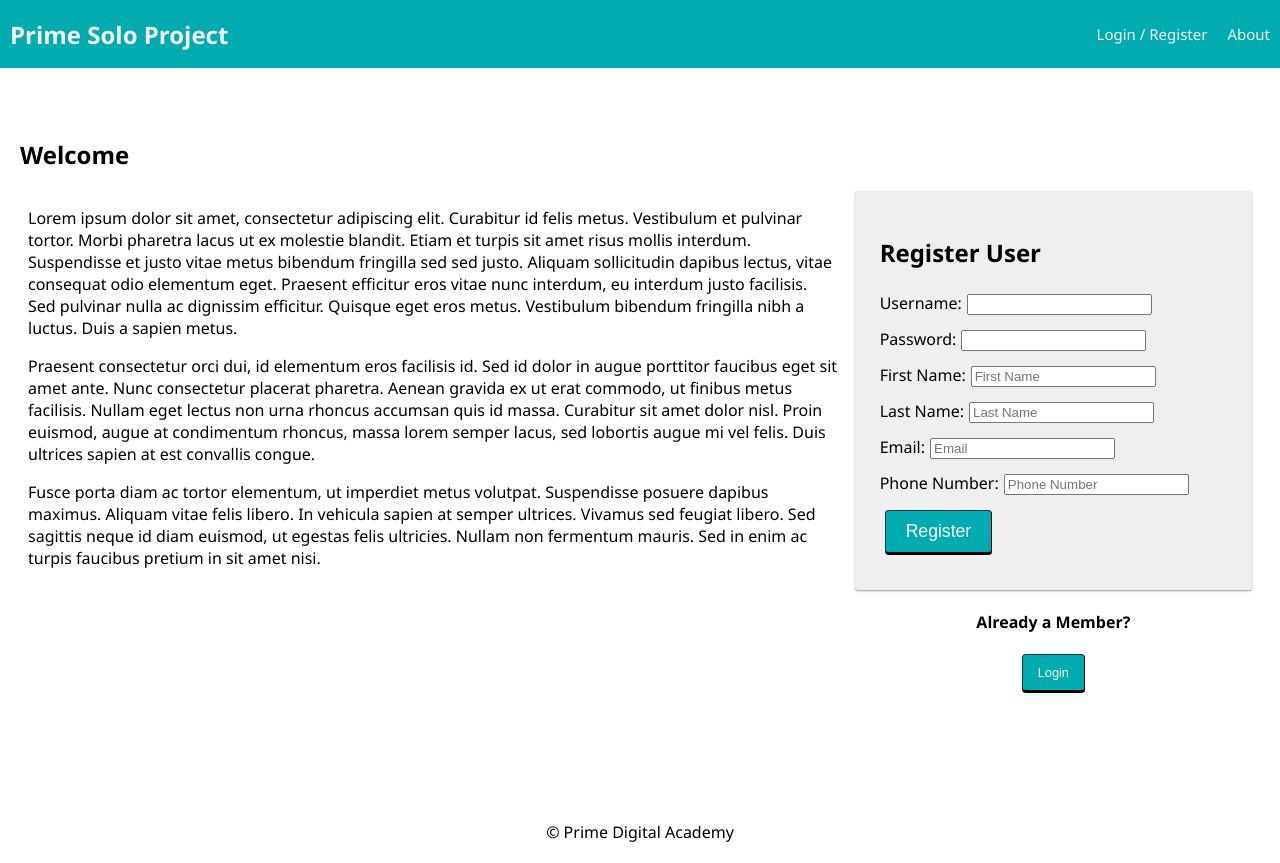
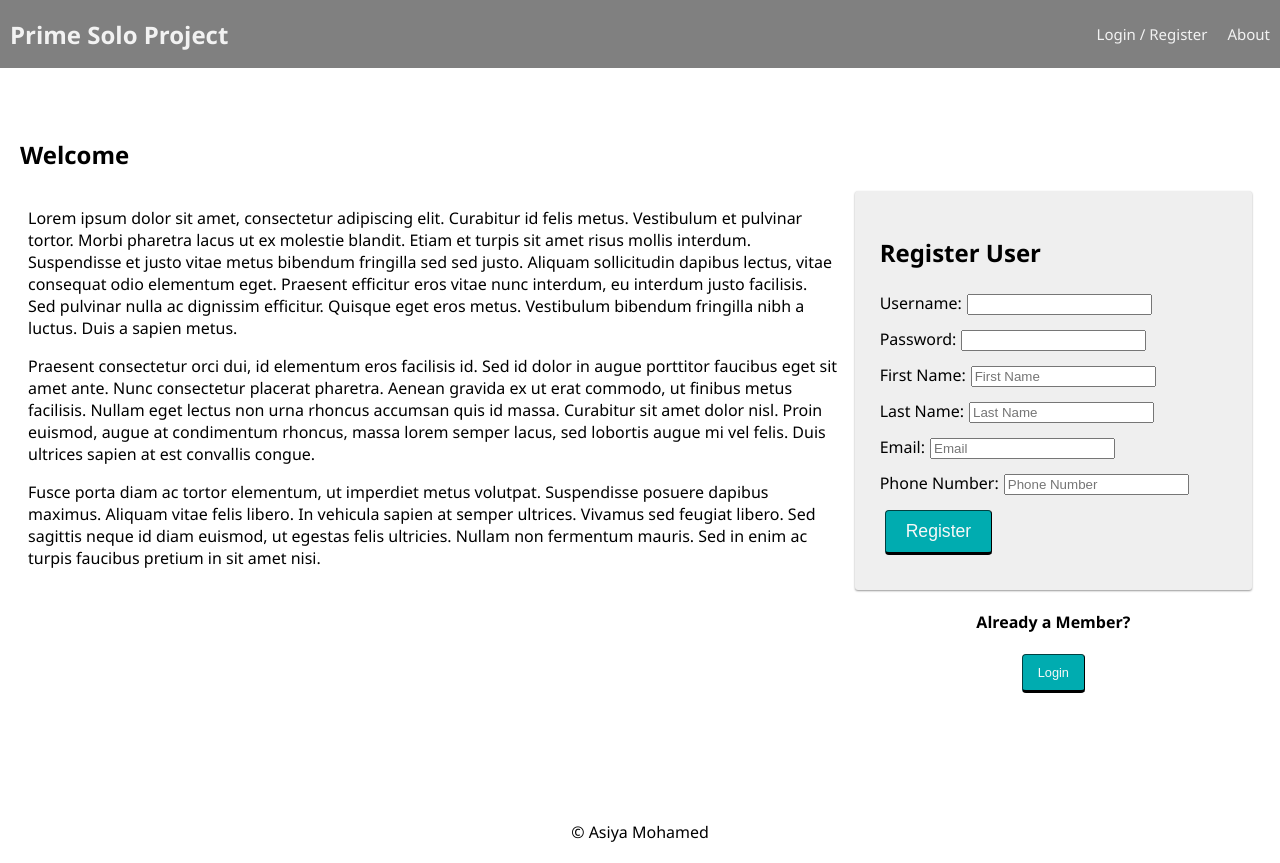
Before and after one commit to asiyamoh/solo-project, a React (Create React App) app: page /user#/home in a window 1280 px wide. Built offline with nearby package versions, Linux system fonts and the light colour scheme; no server answers.

Commit message:
did some styling

```diff
--- a/src/components/Footer/Footer.jsx
+++ b/src/components/Footer/Footer.jsx
@@ -7,7 +7,7 @@ import './Footer.css';
 // or even care what the redux state is, so it doesn't need 'connect()'
 
 function Footer() {
-  return <footer>&copy; Prime Digital Academy</footer>;
+  return <footer>&copy; Asiya Mohamed</footer>;
 }
 
 export default Footer;
--- a/src/components/Nav/Nav.css
+++ b/src/components/Nav/Nav.css
@@ -5,7 +5,7 @@
   align-items: center;
 
   margin: 0 0 30px;
-  background-color: #00acb0;
+  background-color: gray;
   overflow: hidden;
 }
 
@@ -24,7 +24,7 @@
 .navLink {
   display: inline-block;
   color: #f2f2f2;
-  background-color: #00acb0;
+  background-color: gray;
   text-align: center;
   padding: 24px 10px;
   text-decoration: none;
--- a/src/components/ResultOfTheSearch/ResultOfTheSearch.jsx
+++ b/src/components/ResultOfTheSearch/ResultOfTheSearch.jsx
@@ -43,7 +43,7 @@ function ResultOfTheSearch() {
     left: "50%",
     transform: "translate(-50%, -50%)",
     width: 400,
-    bgcolor: "background.paper",
+    bgcolor: "grey",
     border: "2px solid #000",
     boxShadow: 24,
     p: 4,
--- a/src/components/SearchFighters/SearchFighters.jsx
+++ b/src/components/SearchFighters/SearchFighters.jsx
@@ -1,25 +1,23 @@
-import InputRegion from './inputRegion'
-import InputAge from './inputAge'
-import InputFights from './inputNumberOfFights'
-import InputGender from './inputGender'
-import InputWeight from './inputWeightRange'
-import { useHistory } from 'react-router-dom/cjs/react-router-dom.min'
-
+import InputRegion from "./inputRegion";
+import InputAge from "./inputAge";
+import InputFights from "./inputNumberOfFights";
+import InputGender from "./inputGender";
+import InputWeight from "./inputWeightRange";
+import { useHistory } from "react-router-dom/cjs/react-router-dom.min";
 
 function SearchFighters() {
-
-    const history = useHistory()
+  const history = useHistory();
 
   const handleNext = () => {
-        console.log('CLICKED')
-        history.push('/result')
-    }
+    console.log("CLICKED");
+    history.push("/result");
+  };
 
   return (
     <>
       <h1>Search Fighters</h1>
-
-            <InputGender/>
+      <div className="container">
+        <InputGender />
 
         <InputWeight />
 
@@ -29,9 +27,12 @@ function SearchFighters() {
 
         <InputAge />
 
-            <button onClick={handleNext}>NEXT</button>
+        <button onClick={handleNext} className="nextBtn">
+          NEXT
+        </button>
+      </div>
     </>
-    )
+  );
 }
 
-export default SearchFighters
+export default SearchFighters;
--- a/src/components/UserPage/DeclineRequests.jsx
+++ b/src/components/UserPage/DeclineRequests.jsx
@@ -16,7 +16,7 @@ function DeclineRequests() {
   return (
     <>
       <h1>Decline Requests</h1>
-      <div>
+      <div className="block">
         {declineStore.map((decline) => {
           return (
             <>
--- a/src/components/UserPage/IncomingRequestInfo.jsx
+++ b/src/components/UserPage/IncomingRequestInfo.jsx
@@ -1,5 +1,5 @@
 import { useSelector, useDispatch } from "react-redux";
-import {useState} from 'react';
+import { useState } from "react";
 
 import Box from "@mui/material/Box";
 import Button from "@mui/material/Button";
@@ -12,7 +12,7 @@ function IncomingRequestInfo() {
   const [open, setOpen] = useState(false);
   const handleOpen = () => setOpen(true);
   const handleClose = () => setOpen(false);
-  const [moreDetails, setMoreDetails] = useState('')
+  const [moreDetails, setMoreDetails] = useState("");
 
   const incomingRequest = useSelector((store) => store.incomingRequests);
   console.log("almost there:", incomingRequest);
@@ -39,7 +39,7 @@ function IncomingRequestInfo() {
   const handleClick = (incoming) => {
     console.log("Clicked", incoming);
     setMoreDetails(incoming);
-    console.log('details:', moreDetails)
+    console.log("details:", moreDetails);
     handleOpen();
   };
 
@@ -50,7 +50,7 @@ function IncomingRequestInfo() {
     transform: "translate(-50%, -50%)",
     width: 400,
     bgcolor: "background.paper",
-    bgcolor:"white",
+    bgcolor: "white",
     border: "2px solid #000",
     boxShadow: 24,
     p: 4,
@@ -59,7 +59,7 @@ function IncomingRequestInfo() {
   return (
     <>
       <h1>Incoming Requests</h1>
-
+      <div className="block">
         {incomingRequest.map((incoming) => {
           return (
             <>
@@ -73,7 +73,9 @@ function IncomingRequestInfo() {
                 </Button>
                 <div>
                   <button onClick={() => handleAccpet(incoming)}>Accept</button>
-                <button onClick={() => handleDecline(incoming)}>Decline</button>
+                  <button onClick={() => handleDecline(incoming)}>
+                    Decline
+                  </button>
                 </div>
               </div>
 
@@ -84,13 +86,20 @@ function IncomingRequestInfo() {
                 aria-describedby="modal-modal-description"
               >
                 <Box sx={style}>
-                <Typography id="modal-modal-title" variant="h6" component="h2">
+                  <Typography
+                    id="modal-modal-title"
+                    variant="h6"
+                    component="h2"
+                  >
                     <div>
                       {moreDetails ? (
                         <h3>
                           {/* return specific detalis of the boxer */}
-                        {moreDetails.member2_firstname} {moreDetails.member2_lastname}
-                        <div>Weight class: {moreDetails.member2_weightclass}</div>
+                          {moreDetails.member2_firstname}{" "}
+                          {moreDetails.member2_lastname}
+                          <div>
+                            Weight class: {moreDetails.member2_weightclass}
+                          </div>
                           Fight count: {moreDetails.member2_fightcount}
                           <div>Location: {moreDetails.fight_date_location}</div>
                           <div>Date: {moreDetails.fight_date}</div>
@@ -98,7 +107,9 @@ function IncomingRequestInfo() {
                       ) : (
                         <p>Loading...</p>
                       )}
-                  <button onClick={() => handleAccpet(incoming)}>Accept</button>
+                      <button onClick={() => handleAccpet(incoming)}>
+                        Accept
+                      </button>
                     </div>
                   </Typography>
                 </Box>
@@ -106,6 +117,7 @@ function IncomingRequestInfo() {
             </>
           );
         })}
+      </div>
     </>
   );
 }
--- a/src/components/UserPage/RequestInfo.jsx
+++ b/src/components/UserPage/RequestInfo.jsx
@@ -8,7 +8,7 @@ function RequestInfo() {
     <>
       <h1>Requsted waitting </h1>
 
-      <div>
+      <div className="block">
         {requests.length === 0 ? (
           <p>Loading...</p>
         ) : (
--- a/src/components/UserPage/UpcomingMatch.jsx
+++ b/src/components/UserPage/UpcomingMatch.jsx
@@ -18,7 +18,7 @@ function UpcomingMatch() {
   return (
     <>
       <h1>Upcoming Match</h1>
-      <div>
+      <div  className="block">
         {upcomings.map((upcoming) => {
           return (
             <div>
--- /dev/null
+++ b/src/components/UserPage/UserPage.css
@@ -0,0 +1,19 @@
+body{
+    background-color: white;
+    color: black;
+}
+
+/* .block{
+    background-color: gray;
+} */
+
+.nextBtn{
+    background-color: black;
+    color: aliceblue;
+    padding-top: 10px;
+    padding-bottom: 10px;
+    padding-right: 10px;
+    padding-left: 10px;
+    margin-top: 10px;
+
+}
--- a/src/components/UserPage/UserPage.jsx
+++ b/src/components/UserPage/UserPage.jsx
@@ -1,4 +1,5 @@
 import React from "react";
+import './UserPage.css';
 import LogOutButton from "../LogOutButton/LogOutButton";
 import { useSelector, useDispatch } from "react-redux";
 import { useHistory } from "react-router-dom";
@@ -37,8 +38,7 @@ function UserPage() {
 
   return (
     <div className="container">
-      <h2>Welcome, {user.username}!</h2>
-      <p>Your ID is: {user.id}</p>
+      <h2>Welcome, {user.first_name}</h2>
 
       <UpcomingMatch />
       <IncomingRequestInfo />
```
Lines whose indentation alone changed are shown as unchanged.
